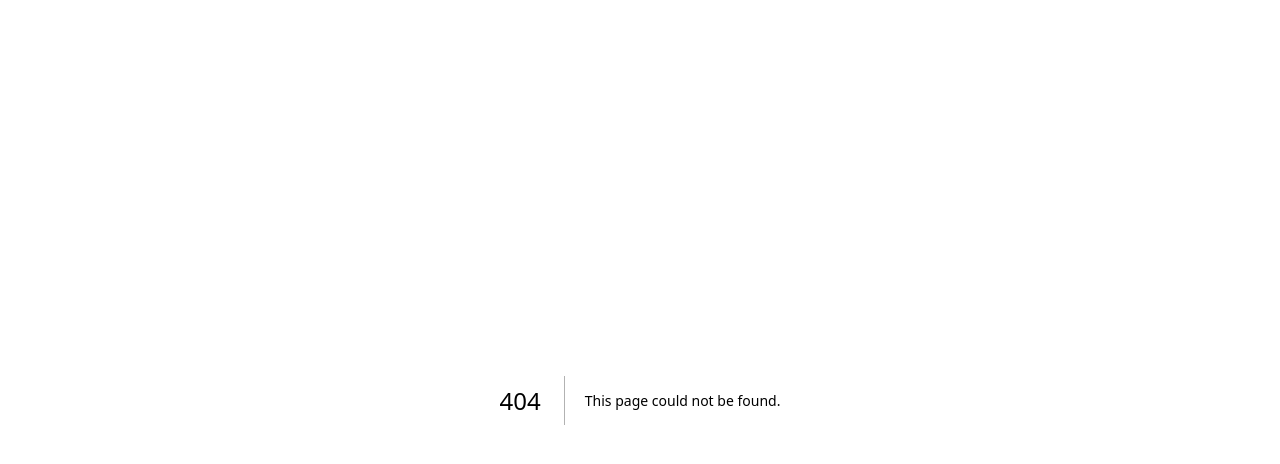
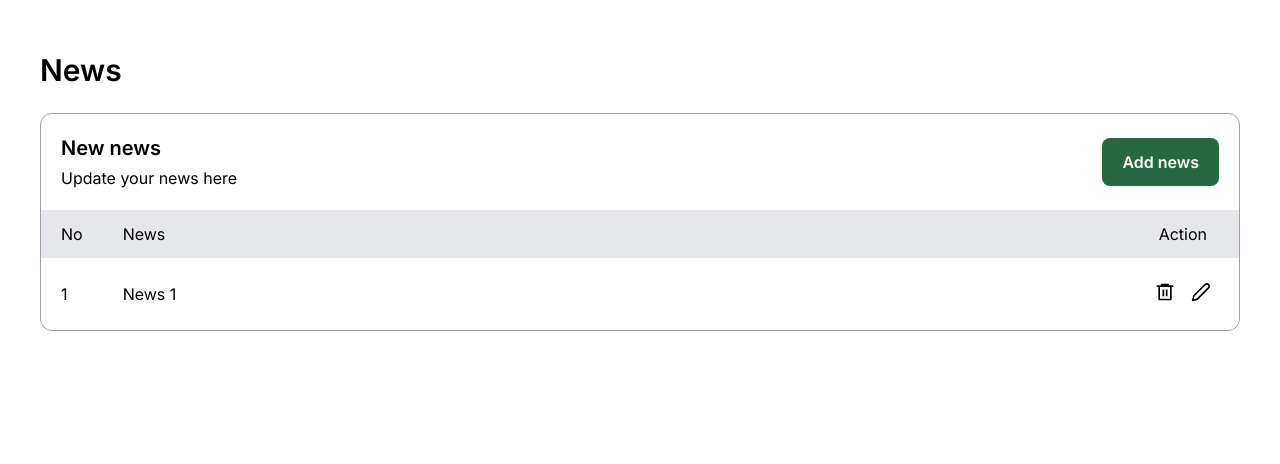
Before and after one commit to Manu-Madhu/WSO_Development, a Next.js app: page /pages/admin/news in a window 1280 px wide. Before the commit this address had no page. Shown: the top 464 px of the page. Built offline with nearby package versions, Linux system fonts and the light colour scheme.

Commit message:
current news page done and add new news partially completed

```diff
--- a/src/app/page.js
+++ b/src/app/page.js
@@ -3,9 +3,9 @@ import Image from "next/image";
 export default function Home() {
   return (
     <main className="flex min-h-screen flex-col items-center justify-between p-24">
-       <div>
-         <h1>halo sugamano</h1>
-       </div>
+      <div>
+        <h1>halo sugamano</h1>
+      </div>
     </main>
   );
 }
--- /dev/null
+++ b/src/app/pages/admin/news/addnews/page.jsx
@@ -0,0 +1,48 @@
+
+
+function Page() {
+    return (
+        <div className="flex flex-col bg-white min-h-screen w-full px-10 pt-12 text-black">
+            <h1 className="font-semibold text-title">
+                Add news
+            </h1>
+            <div className="flex justify-between mt-2 py-5">
+                <div>
+                    <h2 className="font-semibold text-xl">
+                        New news
+                    </h2>
+                    <h5 className="pt-1">
+                        Update your news here
+                    </h5>
+                </div>
+                <div className="flex">
+                    <button className="border border-gray-500 px-5 h-fit py-3 text-base font-semibold rounded-lg">
+                        Cancel
+                    </button>
+                    <button className="bg-primary-green px-5 h-fit py-3 ml-4 text-white text-base font-semibold rounded-lg">
+                        Save
+                    </button>
+                </div>
+            </div>
+            <div className="border-y py-5 flex items-start">
+                <label className="text-base font-semibold w-1/4">
+                    Title
+                </label>
+                <input type="text" className="w-1/2 border border-gray-500 mt-1 px-3 py-2 rounded-lg placeholder:text-gray-900" placeholder="Some title here" />
+            </div>
+            <div className=" py-5 flex items-start">
+                <div className="flex flex-col  w-1/4">
+                    <label className="text-base font-semibold">
+                        News
+                    </label>
+                    <p>
+                        Write the news
+                    </p>
+                </div>
+                <input type="text" className="w-1/2 border border-gray-500 mt-1 px-3 py-2 rounded-lg placeholder:text-gray-900" placeholder="Some title here" />
+            </div>
+        </div>
+    )
+}
+
+export default Page
--- /dev/null
+++ b/src/app/pages/admin/news/page.jsx
@@ -0,0 +1,60 @@
+import { RiDeleteBin6Line } from "react-icons/ri";
+import { FiEdit2 } from "react-icons/fi";
+import Link from 'next/link'
+function Page() {
+    return (
+        <div className='flex flex-col bg-white min-h-screen w-full px-10 pt-12 text-black'>
+            <h1 className="font-semibold text-title">
+                News
+            </h1>
+            <div className='w-full border border-gray-400 rounded-xl overflow-clip mt-5'>
+                <div className='flex p-5 items-center justify-between'>
+                    <div>
+                        <h2 className="font-semibold text-xl">
+                            New news
+                        </h2>
+                        <h5 className="pt-1">
+                            Update your news here
+                        </h5>
+                    </div>
+                    <Link href="/pages/admin/news/addnews">
+                        <button className="bg-primary-green px-5 h-fit py-3 ml-4 text-white text-base font-semibold rounded-lg">
+                            Add news
+                        </button>
+                    </Link>
+                </div>
+                <table className='w-full text-base table'>
+                    <tr className='bg-gray-200'>
+                        <th className='px-5 py-3 font-normal'>
+                            No
+                        </th>
+                        <th className='w-full px-5 py-3 font-normal text-start'>
+                            News
+                        </th>
+                        <th className='px-8 py-3 font-normal'>
+                            Action
+                        </th>
+                    </tr>
+                    <tr>
+                        <td className='px-5 py-6'>
+                            1
+                        </td>
+                        <td className='px-5 py-6'>
+                            News 1
+                        </td>
+                        <td className='flex w-full justify-around px-5 py-6'>
+                            <button className=''>
+                                <RiDeleteBin6Line size={20} />
+                            </button>
+                            <button >
+                                <FiEdit2 size={20} />
+                            </button>
+                        </td>
+                    </tr>
+                </table>
+            </div>
+        </div>
+    )
+}
+
+export default Page
--- a/tailwind.config.js
+++ b/tailwind.config.js
@@ -12,6 +12,16 @@ module.exports = {
         "gradient-conic":
           "conic-gradient(from 180deg at 50% 50%, var(--tw-gradient-stops))",
       },
+      backgroundColor: {
+        "primary-green": "rgba(38, 105, 65, 1)",
+      },
+      textColor: {
+        "primary-green": "rgba(38, 105, 65, 1)",
+      },
+      fontSize: {
+        "title": " 1.875rem",
+        "sub-title": "1.25rem",
+      },
     },
   },
   plugins: [],
```
Also changed, not shown: package.json (+5 -4 lines), 1 other file (tests, documents, lock files or other folders).
